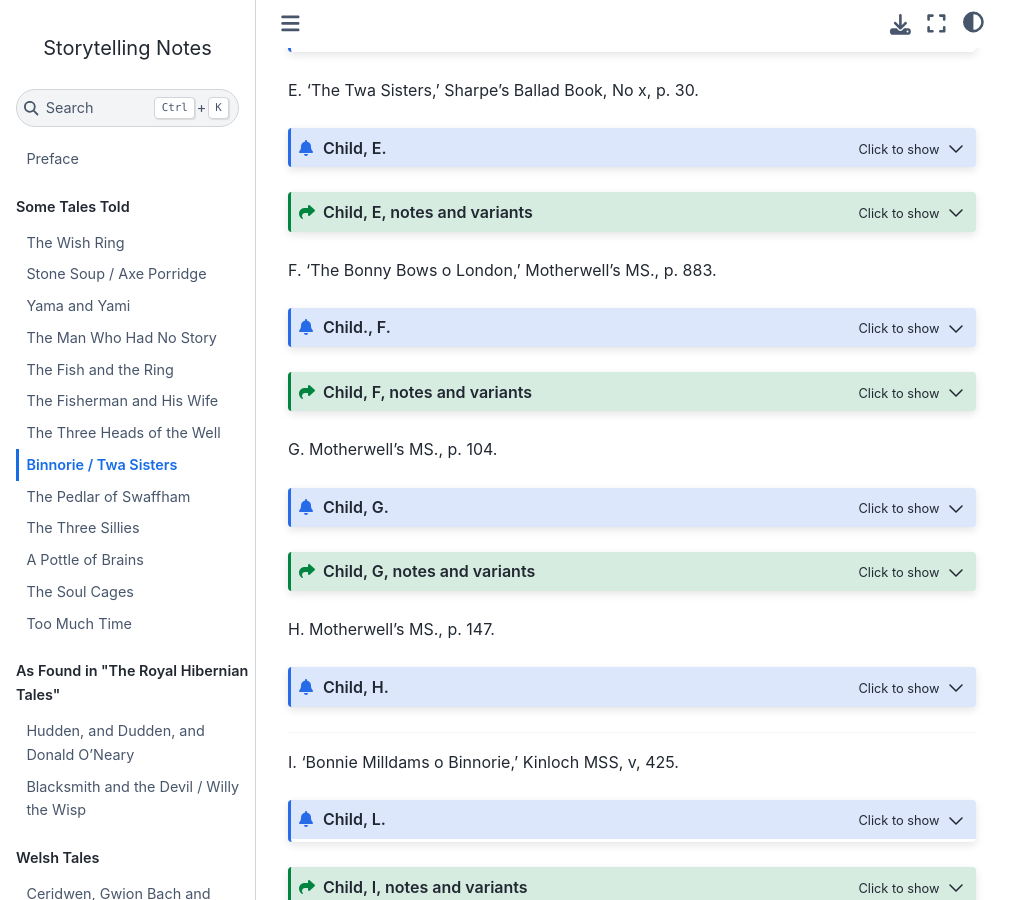
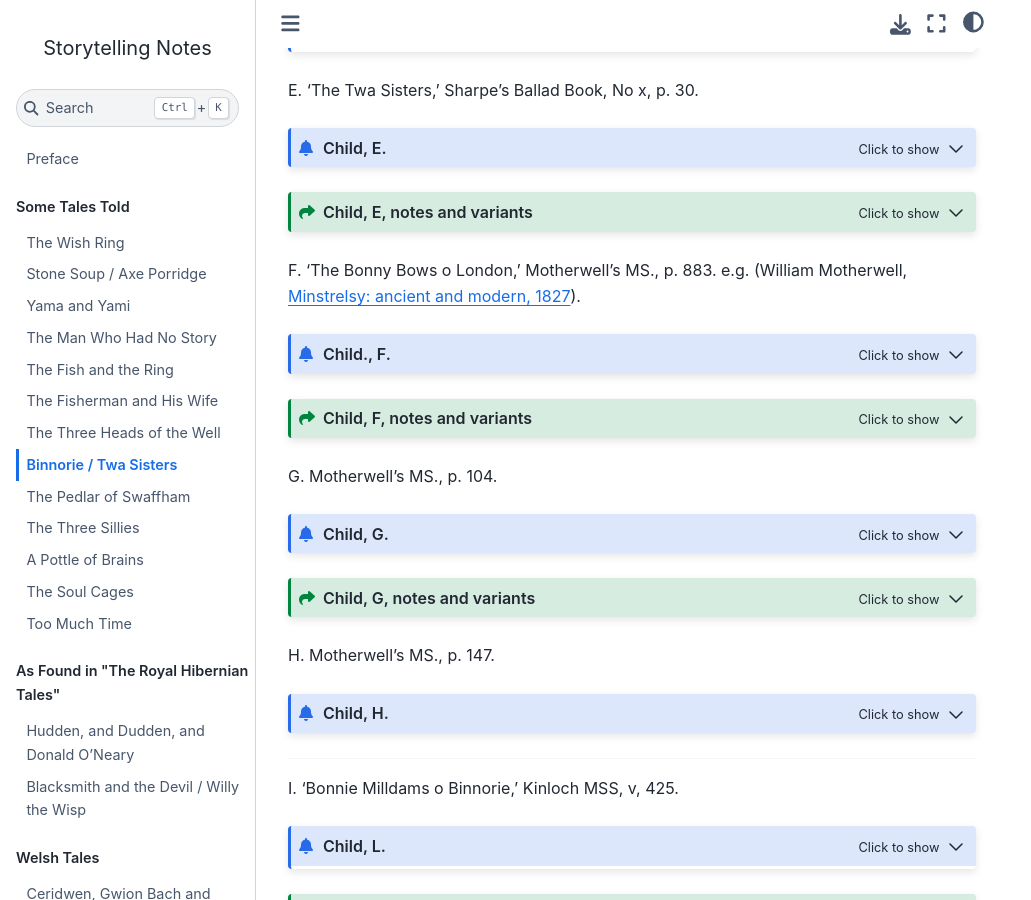
Before and after one commit to psychemedia/storytelling-notes, a Jupyter Book: the page built from twa-sisters-binnorie.md, in a window 1280 px wide and 900 px high, scrolled down 4483 px. Shown: the whole window, without its empty margins (0-1031 px from the left). Built offline with Jupyter Book 1.0.4 settings and Sphinx 7.4.7 and the Sphinx Book theme 1.1.4, drawn with Linux system fonts in a browser that asks for light colours.

Commit message:
Update twa-sisters-binnorie.md

````diff
--- a/twa-sisters-binnorie.md
+++ b/twa-sisters-binnorie.md
@@ -1257,7 +1257,7 @@ And he's taen three taits o her yellow hair.
 "My mother used to sing this song." Sharpe's Ballad Book, ed. of 1880, note, p. 129.
 ```
 
-F. 'The Bonny Bows o London,' Motherwell's MS., p. 883.
+F. 'The Bonny Bows o London,' Motherwell's MS., p. 883. e.g. (William Motherwell, [Minstrelsy: ancient and modern, 1827](https://archive.org/details/bib_fict_706109)).
 
 ```{admonition} Child., F.
 :class: dropdown
````
